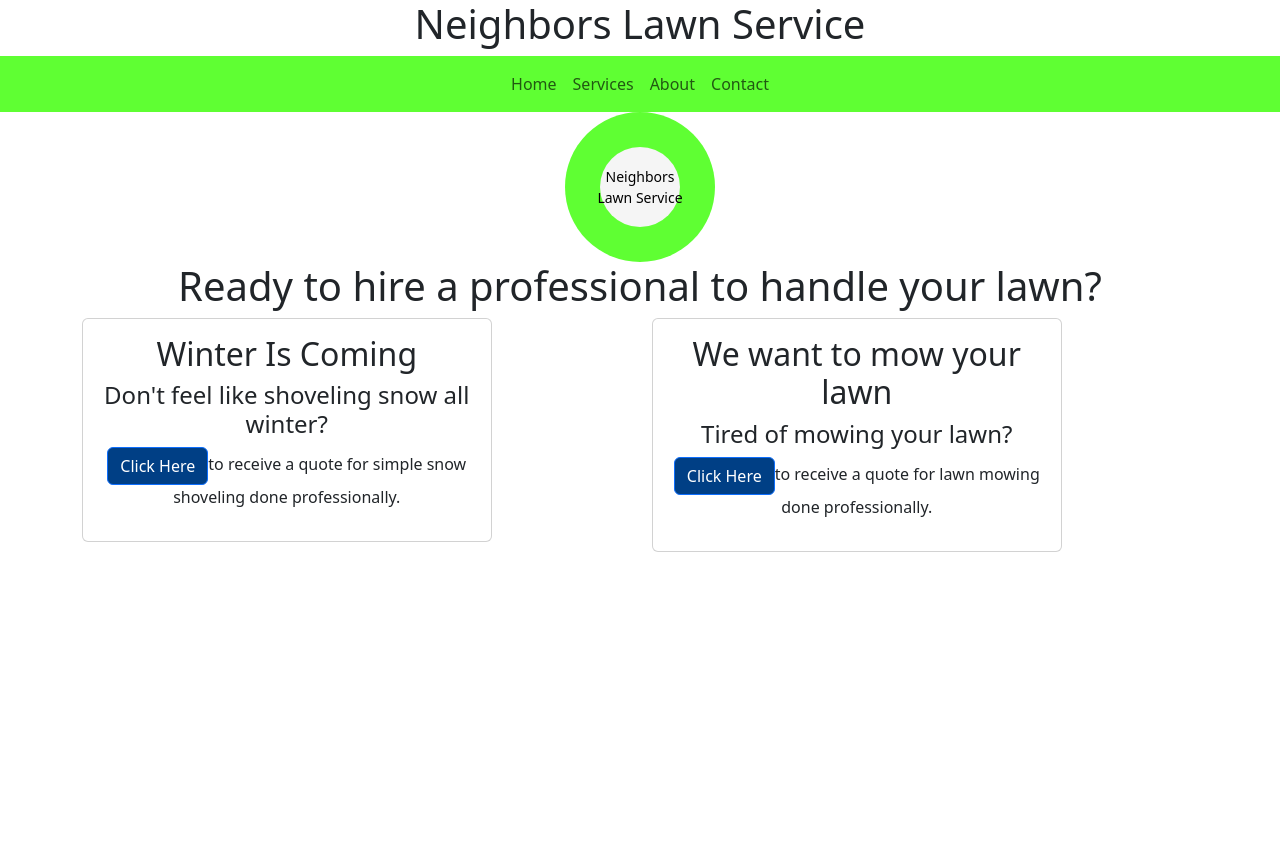
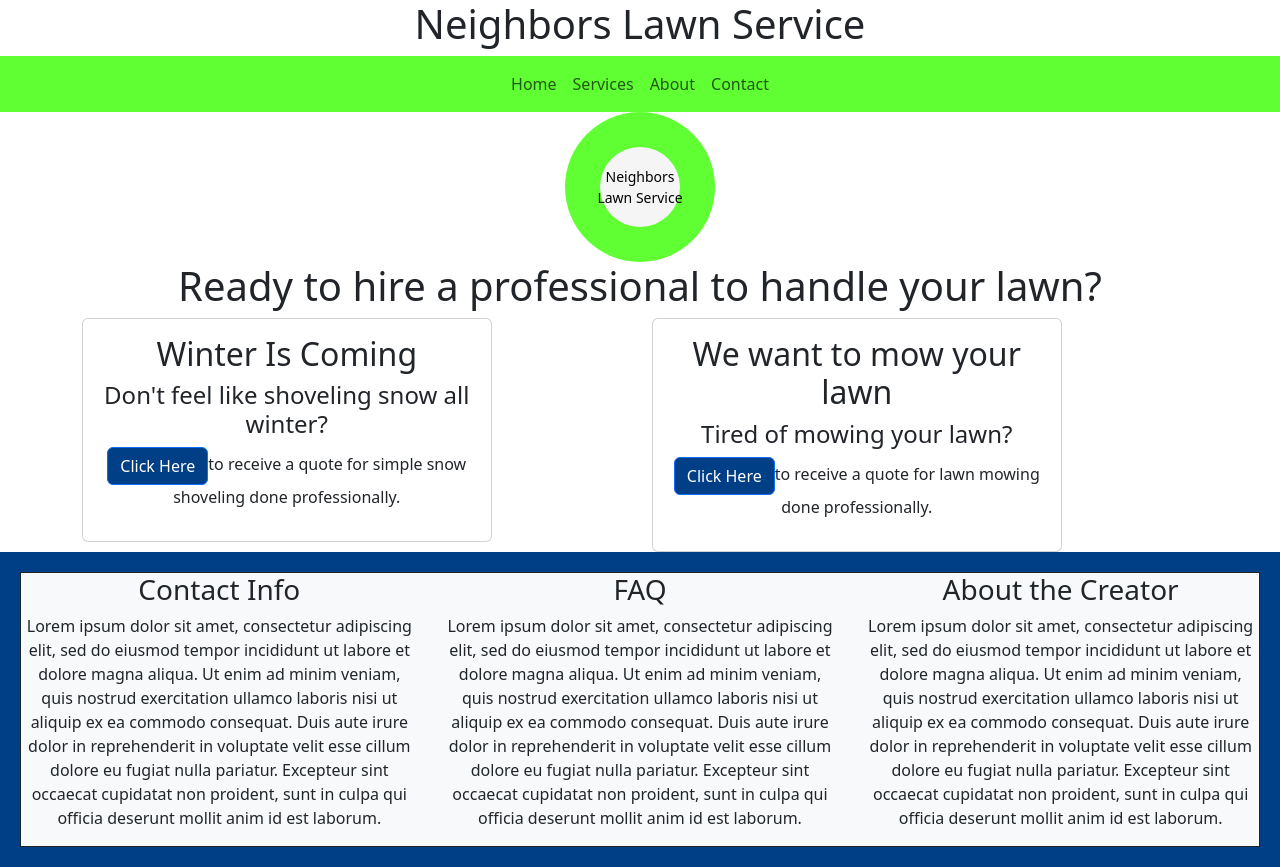
Before and after one commit to bneighbs6/b-neighborly-lawn, a React (Create React App) app: page / in a window 1280 px wide. Before the commit the page ends 800 px from the top, so only its background shows below. Built offline with nearby package versions, Linux system fonts and the light colour scheme; the HTML template or start-up script is replaced by a standard one.

Commit message:
Styled footer to always be @ bottom of page

```diff
--- a/src/App.js
+++ b/src/App.js
@@ -31,10 +31,10 @@ function App() {
           <Route path="/request-form" element={<RequestForm />}></Route>
         </Routes>
 
-{/* Commented out the footer so I can see the rest of request form  */}
-        {/* <div id="footer">
+        <div id="footer">
           <Footer />
-        </div> */}
+        </div>
+
       </div>
     </Router>
   );
--- a/src/index.css
+++ b/src/index.css
@@ -7,10 +7,12 @@ body {
   -moz-osx-font-smoothing: grayscale;
 }
 
-/*
+
 .App {
-  background-color: whitesmoke;
-} */
+  display: flex;
+  flex-direction: column;
+  min-height: 100vh;
+}
 
 code {
   font-family: source-code-pro, Menlo, Monaco, Consolas, 'Courier New',
@@ -31,12 +33,10 @@ code {
 }
 
 #footer {
-  position: fixed;
-  bottom: 0;
-  width: 100%;
   background-color: #003f85;
   padding: 20px;
   text-align: center;
+  margin-top: auto;
 }
 
 /* Logo css */
```
